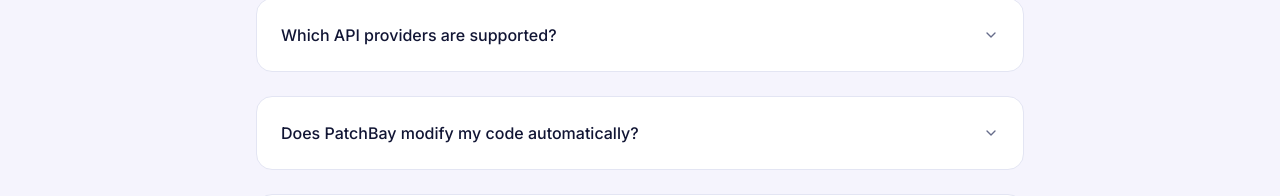
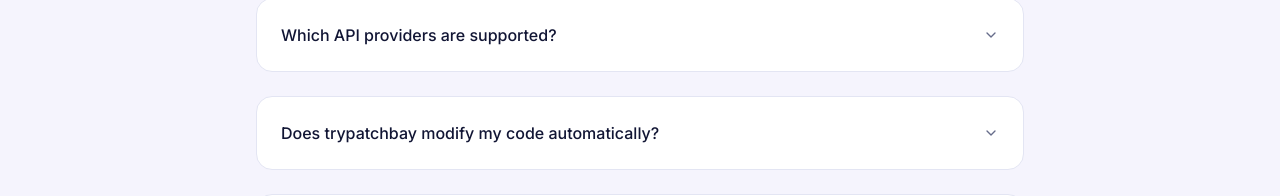
Before and after one commit to Nitish-1303/Patchversion, a Next.js app in the folder packages/site/: page /pricing in a window 1280 px wide. Shown: the part 1259-1455 px from the top of the page. Built offline with nearby package versions, Linux system fonts and the light colour scheme.

Commit message:
site: rebrand visible website name to trypatchbay

```diff
--- a/packages/site/src/app/pricing/page.tsx
+++ b/packages/site/src/app/pricing/page.tsx
@@ -76,8 +76,8 @@
             a="Today the proof loop runs locally against the bundled fixture - verified end to end on a mockpay 1.0.0 to 2.0.0 migration (2 failing to 3/3 passing, runs/latest/proof.json). Live registry and changelog watching, plus OpenAPI spec monitoring, are in development."
           />
           <FaqItem
-            q="Does PatchBay modify my code automatically?"
-            a="No. The design is: PatchBay prepares a proposed fix as a pull request with evidence attached, and your team reviews and merges. Nothing merges automatically. Pull-request delivery itself is in development."
+            q="Does trypatchbay modify my code automatically?"
+            a="No. The design is: trypatchbay prepares a proposed fix as a pull request with evidence attached, and your team reviews and merges. Nothing merges automatically. Pull-request delivery itself is in development."
           />
           <FaqItem
             q="Can I review every proposed patch?"
```
